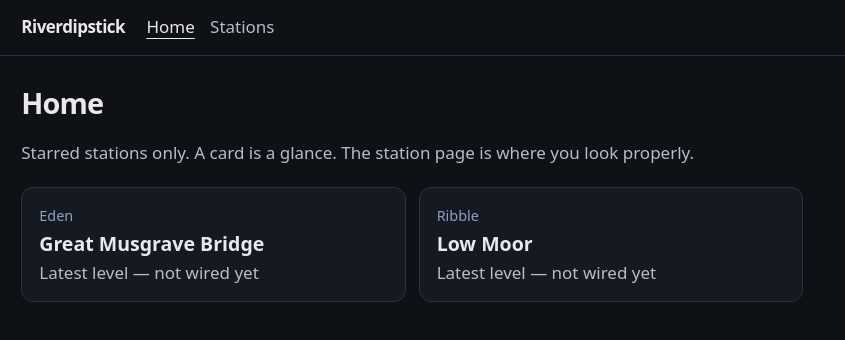
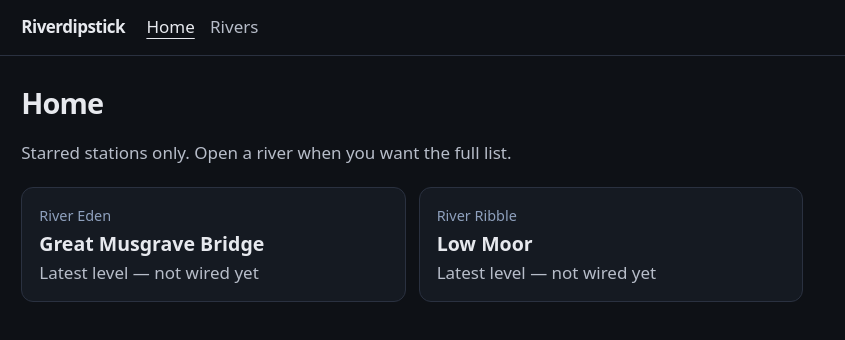
Before and after one commit to TimLanigan/riverdipstick, a React (Vite) app in the folder web/: page / in a window 1280 px wide. Shown: the top 340 px of the page, without its empty margins (0-845 px from the left). Built offline with nearby package versions, Linux system fonts and the light colour scheme.

Commit message:
Group every live gauge under its river

```diff
--- a/web/src/App.jsx
+++ b/web/src/App.jsx
@@ -1,5 +1,5 @@
 import { Link, NavLink, Route, Routes, useParams } from "react-router-dom";
-import { findStation, stations } from "./stations.js";
+import { findRiver, findStation, rivers, stations, stationsOn } from "./stations.js";
 
 function Shell({ children }) {
   return (
@@ -12,7 +12,7 @@ function Shell({ children }) {
           <NavLink to="/" end>
             Home
           </NavLink>
-          <NavLink to="/stations">Stations</NavLink>
+          <NavLink to="/rivers">Rivers</NavLink>
         </nav>
       </header>
       <main>{children}</main>
@@ -26,13 +26,13 @@ function Home() {
     <Shell>
       <h1>Home</h1>
       <p className="lede">
-        Starred stations only. A card is a glance. The station page is where you look properly.
+        Starred stations only. Open a river when you want the full list.
       </p>
       <ul className="cards">
         {starred.map((station) => (
           <li key={station.slug}>
             <Link className="card" to={`/stations/${station.slug}`}>
-              <span className="river">{station.river}</span>
+              <span className="river">River {station.river}</span>
               <strong>{station.name}</strong>
               <span className="meta">Latest level — not wired yet</span>
             </Link>
@@ -43,19 +43,53 @@ function Home() {
   );
 }
 
-function StationList() {
+function RiverList() {
   return (
     <Shell>
-      <h1>Stations</h1>
-      <p className="lede">Every gauge has a page. A star only decides if it sits on the home page.</p>
+      <h1>Rivers</h1>
+      <p className="lede">Pick a river, then a station.</p>
+      <ul className="cards">
+        {rivers.map((river) => (
+          <li key={river.slug}>
+            <Link className="card" to={`/rivers/${river.slug}`}>
+              <span className="river">{river.stations.length} stations</span>
+              <strong>River {river.name}</strong>
+            </Link>
+          </li>
+        ))}
+      </ul>
+    </Shell>
+  );
+}
+
+function RiverPage() {
+  const { riverSlug } = useParams();
+  const river = findRiver(riverSlug);
+  if (!river) {
+    return (
+      <Shell>
+        <h1>No such river</h1>
+        <p>
+          <Link to="/rivers">Back to rivers</Link>
+        </p>
+      </Shell>
+    );
+  }
+  const list = stationsOn(river.slug);
+  return (
+    <Shell>
+      <p className="crumb">
+        <Link to="/">Home</Link>
+        <span> / </span>
+        <Link to="/rivers">Rivers</Link>
+        <span> / {river.name}</span>
+      </p>
+      <h1>River {river.name}</h1>
       <ul className="list">
-        {stations.map((station) => (
+        {list.map((station) => (
           <li key={station.slug}>
             <Link to={`/stations/${station.slug}`}>{station.name}</Link>
-            <span>
-              {station.river}
-              {station.starred ? " · starred" : " · not starred"}
-            </span>
+            <span>{station.starred ? "starred" : ""}</span>
           </li>
         ))}
       </ul>
@@ -71,7 +105,7 @@ function StationPage() {
       <Shell>
         <h1>No such station</h1>
         <p>
-          <Link to="/stations">Back to stations</Link>
+          <Link to="/rivers">Back to rivers</Link>
         </p>
       </Shell>
     );
@@ -79,14 +113,15 @@ function StationPage() {
   return (
     <Shell>
       <p className="crumb">
-        <Link to="/">Home</Link>
+        <Link to="/rivers">Rivers</Link>
         <span> / </span>
-        <Link to="/stations">Stations</Link>
+        <Link to={`/rivers/${station.riverSlug}`}>River {station.river}</Link>
         <span> / {station.name}</span>
       </p>
       <h1>{station.name}</h1>
       <p className="lede">
-        {station.river} · {station.id}. {station.note}
+        River {station.river} · {station.id}
+        {station.note ? `. ${station.note}` : ""}
       </p>
       <div className="grid">
         {["Level line", "Pressure", "Forecast", "Map"].map((title) => (
@@ -104,7 +139,8 @@ export default function App() {
   return (
     <Routes>
       <Route path="/" element={<Home />} />
-      <Route path="/stations" element={<StationList />} />
+      <Route path="/rivers" element={<RiverList />} />
+      <Route path="/rivers/:riverSlug" element={<RiverPage />} />
       <Route path="/stations/:slug" element={<StationPage />} />
     </Routes>
   );
--- a/web/src/stations.js
+++ b/web/src/stations.js
@@ -1,29 +1,93 @@
-export const stations = [
+// First pass from the live readings table, 26 Sep 2026.
+// Order follows the 1.0 station list (source to sea). One row per gauge.
+// Lancaster Quay kept the current label only. Langholm is in the database
+// but silent since May 2026.
+
+export const rivers = [
   {
-    slug: "great-musgrave",
-    name: "Great Musgrave Bridge",
-    river: "Eden",
-    id: "760112",
-    starred: true,
-    note: "Go-to station.",
+    slug: "eden",
+    name: "Eden",
+    stations: [
+      ["760101", "Kirkby Stephen", "kirkby-stephen"],
+      ["760112", "Great Musgrave Bridge", "great-musgrave", true, "Go-to station."],
+      ["760115", "Appleby", "appleby"],
+      ["760502", "Temple Sowerby", "temple-sowerby"],
+      ["762505", "Great Corby", "great-corby"],
+      ["765512", "Sheepmount", "sheepmount"],
+      ["762540", "Linstock", "linstock"],
+    ],
   },
   {
-    slug: "low-moor",
-    name: "Low Moor",
-    river: "Ribble",
-    id: "710301",
-    starred: true,
-    note: "Go-to station.",
+    slug: "ribble",
+    name: "Ribble",
+    stations: [
+      ["710151", "Locks Weir", "locks-weir"],
+      ["710102", "Penny Bridge", "penny-bridge"],
+      ["710301", "Low Moor", "low-moor", true, "Go-to station."],
+      ["710305", "Henthorn", "henthorn"],
+      ["713056", "New Jumbles Rock", "new-jumbles-rock"],
+      ["713040", "Ribchester School", "ribchester", false, "Collecting. Not starred until the club comes through."],
+    ],
   },
   {
-    slug: "ribchester",
-    name: "Ribchester School",
-    river: "Ribble",
-    id: "713040",
-    starred: false,
-    note: "Collecting. Not starred until the club comes through.",
+    slug: "hodder",
+    name: "Hodder",
+    stations: [["711610", "Hodder Place", "hodder-place"]],
+  },
+  {
+    slug: "lune",
+    name: "Lune",
+    stations: [
+      ["722242", "Lunes Bridge", "lunes-bridge"],
+      ["722421", "Killington", "killington"],
+      ["724629", "Caton", "caton"],
+      ["724647", "Skerton Weir", "skerton-weir"],
+      ["724735", "Lancaster Quay (Tidal)", "lancaster-quay"],
+    ],
+  },
+  {
+    slug: "esk",
+    name: "Esk",
+    stations: [["133148", "Canonbie", "canonbie"]],
+  },
+  {
+    slug: "liddel",
+    name: "Liddel",
+    stations: [
+      ["133170", "Newcastleton", "newcastleton"],
+      ["133176", "Rowanburnfoot", "rowanburnfoot"],
+    ],
+  },
+  {
+    slug: "border-esk",
+    name: "Border Esk",
+    stations: [
+      ["506155", "Langholm Bridge", "langholm", false, "In the database. Silent since May 2026."],
+    ],
   },
 ];
+
+function expand(river) {
+  return river.stations.map(([id, name, slug, starred = false, note = ""]) => ({
+    id,
+    name,
+    slug,
+    starred,
+    note,
+    river: river.name,
+    riverSlug: river.slug,
+  }));
+}
+
+export const stations = rivers.flatMap(expand);
+
+export function findRiver(slug) {
+  return rivers.find((river) => river.slug === slug);
+}
+
+export function stationsOn(riverSlug) {
+  return stations.filter((station) => station.riverSlug === riverSlug);
+}
 
 export function findStation(slug) {
   return stations.find((station) => station.slug === slug);
```
Also changed, not shown: 1 other file (tests, documents, lock files or other folders).
